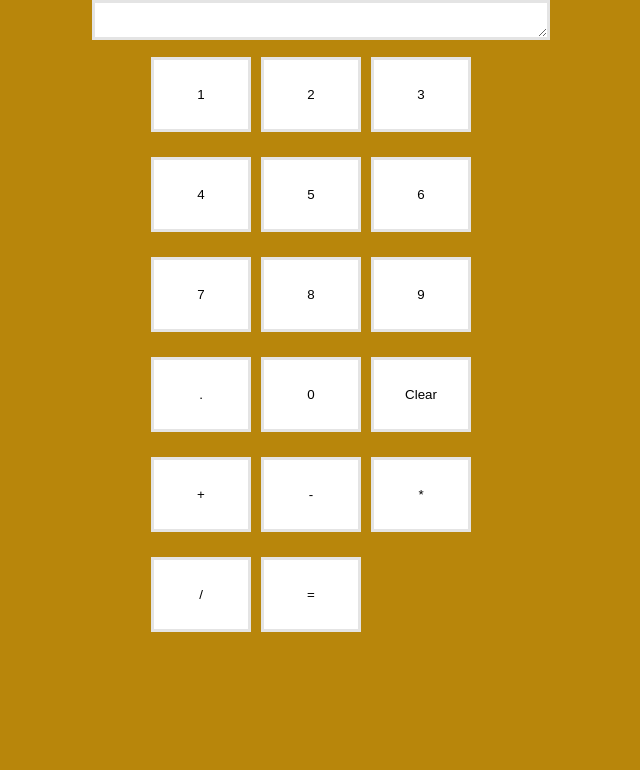
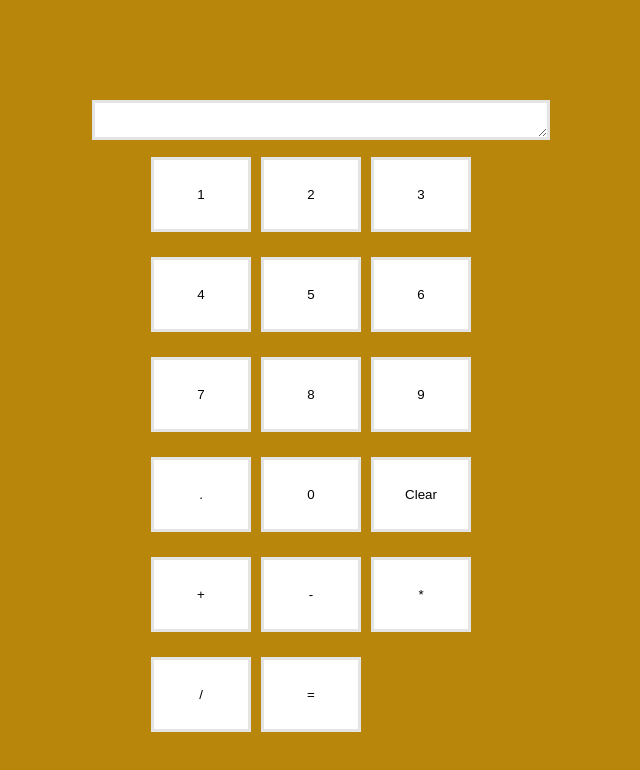
Before and after one commit to umutsesen/Calculator-odin-project, a plain HTML site: page index.html in a window 1280 px wide. Shown: the whole page, without its empty margins (324-964 px from the left). Drawn offline with Linux system fonts and the light colour scheme.

Commit message:
added padding

```diff
--- a/index.html
+++ b/index.html
@@ -5,7 +5,7 @@
 
     </head>
     <body>
-        <div style="width: 35%; margin: auto;">
+        <div style="width: 35%; margin: auto; padding-top: 100px;">
             <textarea id='text' style='width: 100%; border: solid 3px #e4e4e4;'></textarea></div>
 
         <div class='container'>
```
Also changed, not shown: styles.css (line endings or trailing spaces).
